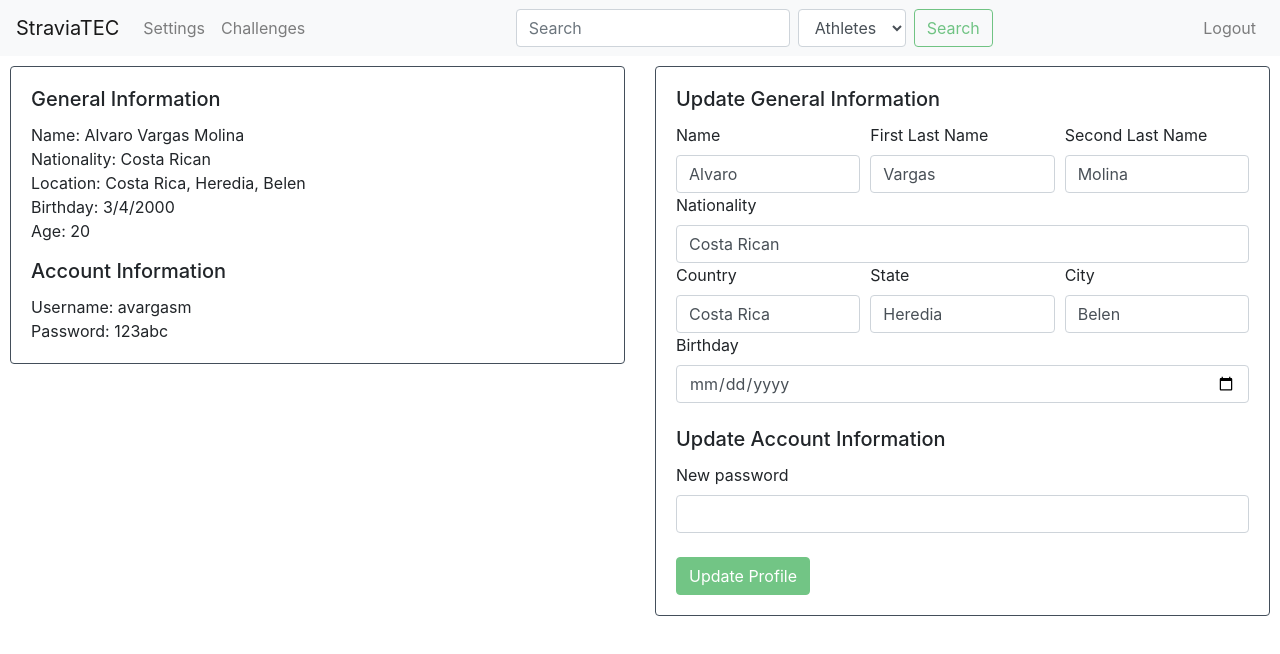
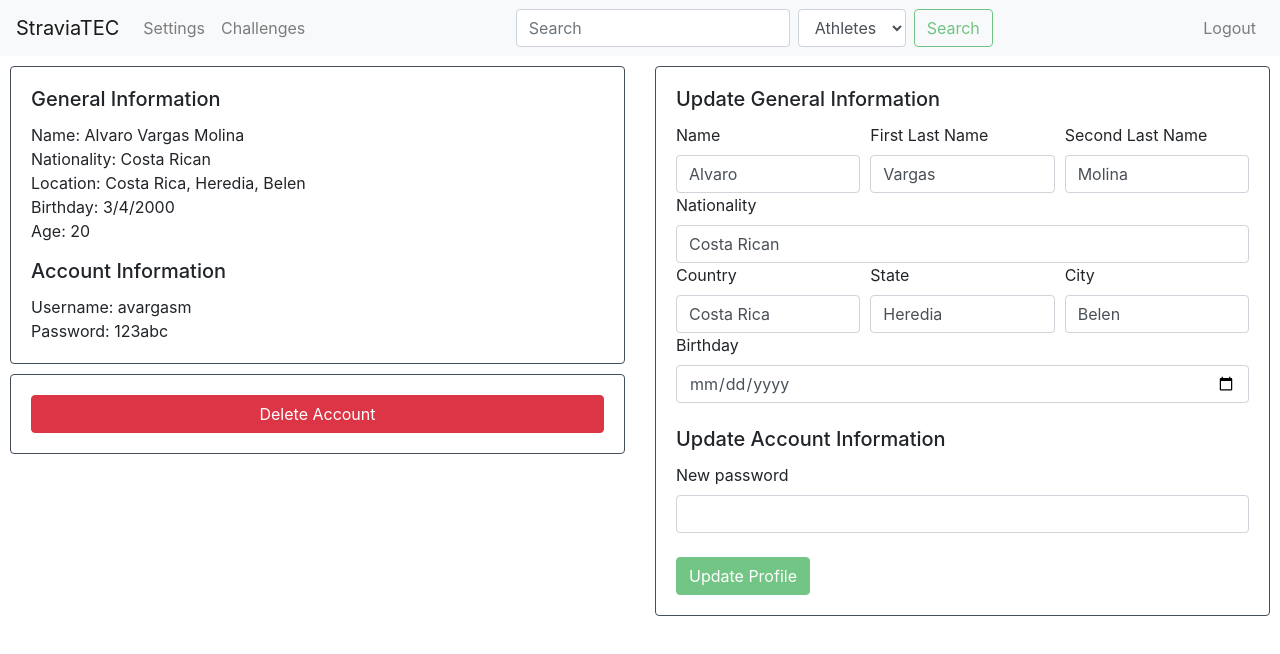
Before and after one commit to JonDGS/StraviaTEC, an Angular app in the folder st-front-end/: page /athlete/settings in a window 1280 px wide. Shown: the top 654 px of the page. Built offline with nearby package versions, Linux system fonts and the light colour scheme.

Commit message:
The buttons for some functionalities were improved for making the back-end connection easier and added a delete button in the athlete settings for deleting the account

```diff
--- a/st-front-end/src/app/athlete/athlete-view/athlete-settings/athlete-settings.component.css
+++ b/st-front-end/src/app/athlete/athlete-view/athlete-settings/athlete-settings.component.css
@@ -0,0 +1,12 @@
+.my-settings-info-card {
+  border: #434e5a solid 1px;
+  margin-left: 10px;
+  margin-top: 10px;
+}
+
+.my-settings-update-card {
+  border: #434e5a solid 1px;
+  margin-top: 10px;
+  margin-right: 10px;
+  margin-bottom: 10px;
+}
--- a/st-front-end/src/app/athlete/athlete-view/athlete-settings/athlete-settings.component.html
+++ b/st-front-end/src/app/athlete/athlete-view/athlete-settings/athlete-settings.component.html
@@ -1,7 +1,7 @@
 <app-navbar></app-navbar>
 <div class="row">
   <div class="col-6">
-    <div class="card" style="margin-left: 10px; margin-top: 10px; border: #434e5a solid 1px">
+    <div class="card my-settings-info-card">
       <!--<img src="..."  alt="...">-->
       <div class="card-body">
         <h5 class="card-title">General Information</h5>
@@ -19,9 +19,17 @@
         </p>
       </div>
     </div>
+    <div class="card my-settings-info-card">
+      <div class="card-body">
+        <button
+          class="btn-danger btn btn-block"
+          (click)="onDeleteAccount()"
+        >Delete Account</button>
+      </div>
+    </div>
   </div>
   <div class="col-6">
-    <div class="card" style="margin-top: 10px; margin-right: 10px; margin-bottom: 10px; border: #434e5a solid 1px">
+    <div class="card my-settings-update-card">
       <!--<img src="..."  alt="...">-->
       <div class="card-body">
         <form (ngSubmit)="onUpdateProfile()" #updateProfileForm="ngForm">
--- a/st-front-end/src/app/athlete/athlete-view/athlete-settings/athlete-settings.component.ts
+++ b/st-front-end/src/app/athlete/athlete-view/athlete-settings/athlete-settings.component.ts
@@ -42,4 +42,13 @@ export class AthleteSettingsComponent implements OnInit {
   onUpdateProfile(): void {
     console.log(this.profileForm);
   }
+
+  /**
+   * This method is called when the user decides to delete its account
+   */
+  onDeleteAccount(): void {
+    if (confirm('Are you sure you want to delete your account? The information contained in it will be lost forever')) {
+      console.log(this.aService.currentUser.username + ' account is going to be deleted');
+    }
+  }
 }
--- a/st-front-end/src/app/athlete/athlete-view/search/search-item/search-item.component.html
+++ b/st-front-end/src/app/athlete/athlete-view/search/search-item/search-item.component.html
@@ -1,6 +1,6 @@
 <div *ngIf="searchItemType === 'athletes'" class="card search-card">
   <div class="card-body">
-    <h5 class="card-title">{{ searchItem.name }} {{ searchItem.lastName }}</h5>
+    <h5 class="card-title">{{ searchItem.name }} {{ searchItem.lastName1 }} {{ searchItem.lastName2 }}</h5>
     <div class="row">
       <div class="col-9">
         Location: {{ searchItem.country }}, {{ searchItem.state }}<br>
@@ -9,6 +9,7 @@
       <div class="col-3">
         <button
           class="btn btn-success btn-block"
+          (click)="onFollowAthlete(searchItem.username)"
         >Follow</button>
       </div>
     </div>
@@ -43,6 +44,7 @@
       <div class="col-3">
         <button
           class="btn btn-success btn-block"
+          (click)="onJoinGroup(searchItem.name)"
         >Join</button>
       </div>
     </div>
--- a/st-front-end/src/app/athlete/athlete-view/search/search-item/search-item.component.ts
+++ b/st-front-end/src/app/athlete/athlete-view/search/search-item/search-item.component.ts
@@ -19,4 +19,21 @@ export class SearchItemComponent implements OnInit {
   ngOnInit(): void {
     this.searchItemType = this.aService.searchType;
   }
+
+  /**
+   * This method is called when a searched user is followed
+   * @param username of the followed athlete
+   */
+  onFollowAthlete(username: string): void{
+    console.log('Now following:' + username);
+  }
+
+  /**
+   * This method is called when a searched group is joined
+   * @param name of the joined group
+   * @param admin of the joined group
+   */
+  onJoinGroup(name: string, admin: string): void {
+    console.log('Joined: ' + name + ' | Admin: ' + admin);
+  }
 }
```
